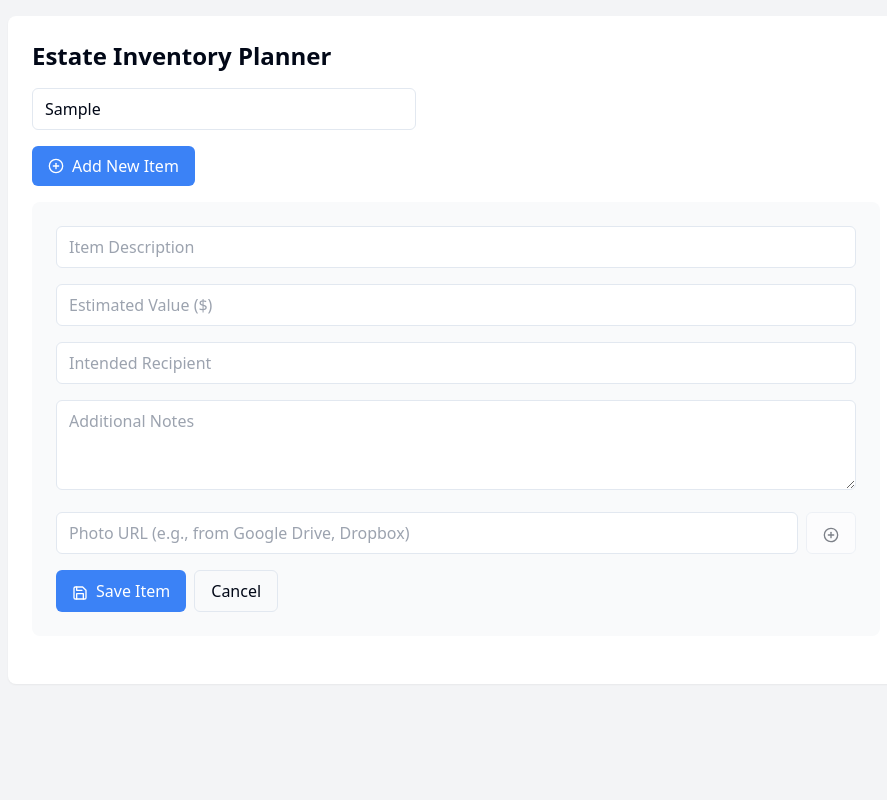
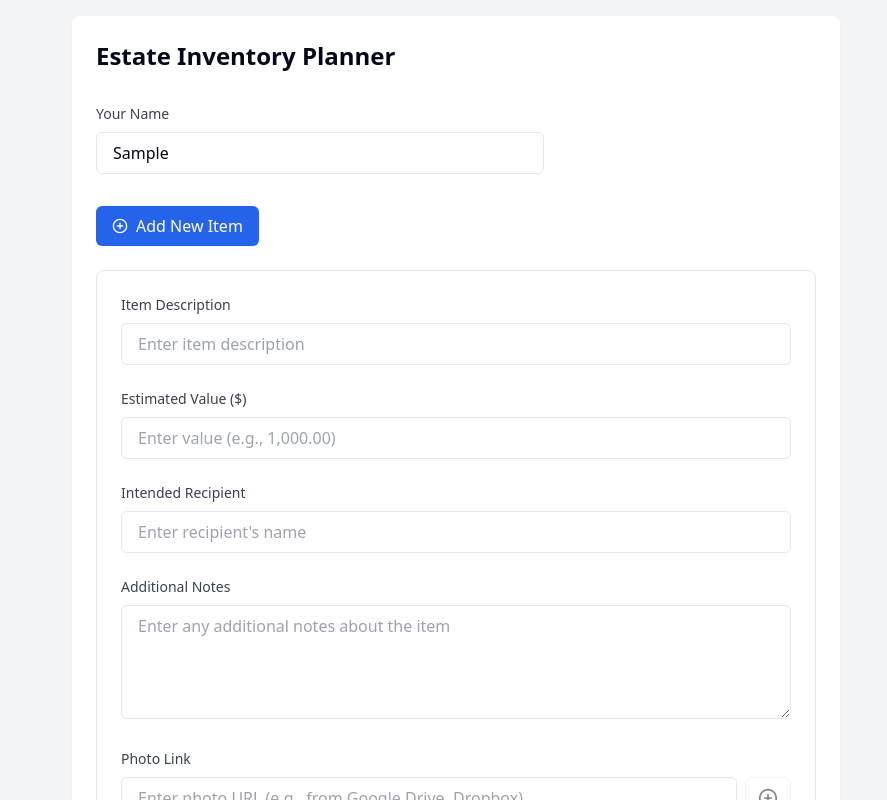
Before and after one commit to knevins1/test-202501, a Next.js app: page / in a window 1280 px wide. Both pictures are taken after typing "Sample" into the empty fields and a click on the button "Add New Item". Shown: the top 800 px of the page, without its empty margins (184-1071 px from the left). Built offline with nearby package versions, Linux system fonts and the light colour scheme.

Commit message:
Update v4  EstateplannerApp.js

```diff
--- a/components/EstateplannerApp.js
+++ b/components/EstateplannerApp.js
@@ -19,23 +19,16 @@ const EstateplannerApp = () => {
 
   // Format number with commas and decimal points
   const formatNumberWithCommas = (value) => {
-    // Remove all characters except numbers and decimal point
     const cleanValue = value.replace(/[^0-9.]/g, '');
-
-    // Ensure only one decimal point exists
     const parts = cleanValue.split('.');
     const wholePart = parts[0];
     const decimalPart = parts.length > 1 ? '.' + parts[1].slice(0, 2) : '';
-
-    // Add commas to the whole number part
     const wholeWithCommas = wholePart.replace(/\B(?=(\d{3})+(?!\d))/g, ',');
-
     return wholeWithCommas + decimalPart;
   };
 
   const handleAddItem = () => {
     if (currentItem.description && currentItem.value) {
-      // Include current photo URL if it exists
       const photos = currentItem.currentPhotoUrl
         ? [...currentItem.photos, currentItem.currentPhotoUrl]
         : currentItem.photos;
@@ -122,74 +115,89 @@ const EstateplannerApp = () => {
 
   return (
     <div className="min-h-screen bg-gray-100 p-4">
-      <div className="max-w-4xl mx-auto">
+      <div className="max-w-3xl mx-auto">
         <div className="bg-white rounded-lg shadow-sm p-6 mb-6">
-          <h1 className="text-2xl font-bold mb-4">Estate Inventory Planner</h1>
-          <div className="mb-4">
+          <h1 className="text-2xl font-bold mb-8">Estate Inventory Planner</h1>
+
+          <div className="mb-8">
+            <label className="block text-sm font-medium text-gray-700 mb-2">Your Name</label>
             <input
               type="text"
-              placeholder="Your Name"
+              placeholder="Enter your full name"
               value={userName}
               onChange={(e) => setUserName(e.target.value)}
-              className="w-full max-w-sm px-3 py-2 border rounded-md"
+              className="w-full max-w-md px-4 py-2 border rounded-md text-base"
             />
           </div>
 
           <button
             onClick={() => setShowForm(true)}
-            className="mb-4 bg-blue-500 text-white px-4 py-2 rounded-md flex items-center hover:bg-blue-600"
+            className="mb-6 bg-blue-600 text-white px-4 py-2 rounded-md flex items-center hover:bg-blue-700"
           >
             <PlusCircle className="mr-2 h-4 w-4" />
             Add New Item
           </button>
 
           {showForm && (
-            <div className="bg-gray-50 rounded-lg p-6 mb-6">
-              <div className="space-y-4">
+            <div className="bg-white border rounded-lg p-6 mb-8">
+              <div className="space-y-6">
+                <div className="form-group">
+                  <label className="block text-sm font-medium text-gray-700 mb-2">Item Description</label>
                   <input
-                  placeholder="Item Description"
+                    placeholder="Enter item description"
                     value={currentItem.description}
                     onChange={(e) => setCurrentItem({...currentItem, description: e.target.value})}
-                  className="w-full px-3 py-2 border rounded-md"
+                    className="w-full px-4 py-2 border rounded-md text-base"
                   />
+                </div>
 
+                <div className="form-group">
+                  <label className="block text-sm font-medium text-gray-700 mb-2">Estimated Value ($)</label>
                   <input
                     type="text"
-                  placeholder="Estimated Value ($)"
+                    placeholder="Enter value (e.g., 1,000.00)"
                     value={currentItem.value}
                     onChange={(e) => {
                       const formattedValue = formatNumberWithCommas(e.target.value);
                       setCurrentItem({...currentItem, value: formattedValue});
                     }}
-                  className="w-full px-3 py-2 border rounded-md"
+                    className="w-full px-4 py-2 border rounded-md text-base"
                   />
+                </div>
 
+                <div className="form-group">
+                  <label className="block text-sm font-medium text-gray-700 mb-2">Intended Recipient</label>
                   <input
-                  placeholder="Intended Recipient"
+                    placeholder="Enter recipient's name"
                     value={currentItem.recipient}
                     onChange={(e) => setCurrentItem({...currentItem, recipient: e.target.value})}
-                  className="w-full px-3 py-2 border rounded-md"
+                    className="w-full px-4 py-2 border rounded-md text-base"
                   />
+                </div>
 
+                <div className="form-group">
+                  <label className="block text-sm font-medium text-gray-700 mb-2">Additional Notes</label>
                   <textarea
-                  placeholder="Additional Notes"
+                    placeholder="Enter any additional notes about the item"
                     value={currentItem.notes}
                     onChange={(e) => setCurrentItem({...currentItem, notes: e.target.value})}
-                  className="w-full px-3 py-2 border rounded-md"
-                  rows={3}
+                    rows={4}
+                    className="w-full px-4 py-2 border rounded-md text-base resize-y"
                   />
+                </div>
 
-                <div className="space-y-2">
+                <div className="form-group">
+                  <label className="block text-sm font-medium text-gray-700 mb-2">Photo Link</label>
                   <div className="flex gap-2">
                     <input
                       type="url"
-                      placeholder="Photo URL (e.g., from Google Drive, Dropbox)"
+                      placeholder="Enter photo URL (e.g., from Google Drive, Dropbox)"
                       value={currentItem.currentPhotoUrl || ''}
                       onChange={(e) => setCurrentItem({
                         ...currentItem,
                         currentPhotoUrl: e.target.value
                       })}
-                      className="flex-1 px-3 py-2 border rounded-md"
+                      className="flex-1 px-4 py-2 border rounded-md text-base"
                     />
                     <button
                       type="button"
@@ -203,22 +211,24 @@ const EstateplannerApp = () => {
                         }
                       }}
                       disabled={!currentItem.currentPhotoUrl}
-                      className="px-4 py-2 border rounded-md bg-white hover:bg-gray-50 disabled:opacity-50 disabled:cursor-not-allowed"
+                      className="px-3 py-2 border rounded-md bg-white hover:bg-gray-50 disabled:opacity-50 disabled:cursor-not-allowed"
                     >
-                      <PlusCircle className="inline-block h-4 w-4" />
+                      <PlusCircle className="h-5 w-5" />
                     </button>
                   </div>
+                </div>
+
                 {currentItem.photos.length > 0 && (
-                    <div className="mt-2 border rounded-md p-3 bg-white">
-                      <p className="text-sm font-medium text-gray-700 mb-2">Added Photo Links:</p>
+                  <div className="mt-4 border rounded-md p-4 bg-gray-50">
+                    <div className="text-sm font-medium text-gray-700 mb-3">Added Photo Links:</div>
                     <div className="space-y-2">
                       {currentItem.photos.map((url, index) => (
-                          <div key={index} className="flex items-center justify-between p-2 rounded border bg-gray-50">
+                        <div key={index} className="flex items-center justify-between p-3 rounded border bg-white">
                           <a
                             href={url}
                             target="_blank"
                             rel="noopener noreferrer"
-                              className="text-blue-500 hover:underline truncate flex-1 text-sm"
+                            className="text-blue-600 hover:underline truncate flex-1 text-sm"
                           >
                             {url}
                           </a>
@@ -229,7 +239,7 @@ const EstateplannerApp = () => {
                                 photos: currentItem.photos.filter((_, i) => i !== index)
                               });
                             }}
-                              className="text-red-500 hover:bg-red-50 p-1 rounded ml-2"
+                            className="text-red-500 hover:bg-red-50 p-2 rounded ml-2"
                           >
                             <Trash2 className="h-4 w-4" />
                           </button>
@@ -238,14 +248,13 @@ const EstateplannerApp = () => {
                     </div>
                   </div>
                 )}
-                </div>
 
-                <div className="flex gap-2">
+                <div className="flex gap-2 pt-4">
                   <button
                     onClick={handleAddItem}
-                    className="bg-blue-500 text-white px-4 py-2 rounded-md hover:bg-blue-600"
+                    className="flex items-center px-4 py-2 bg-blue-600 text-white rounded-md hover:bg-blue-700"
                   >
-                    <Save className="inline-block mr-2 h-4 w-4" />
+                    <Save className="h-4 w-4 mr-2" />
                     {editingId ? 'Update Item' : 'Save Item'}
                   </button>
                   <button
@@ -316,7 +325,7 @@ const EstateplannerApp = () => {
                                   href={url}
                                   target="_blank"
                                   rel="noopener noreferrer"
-                                  className="block text-xs text-blue-500 hover:underline"
+                                  className="block text-xs text-blue-600 hover:underline"
                                 >
                                   {url}
                                 </a>
@@ -333,9 +342,9 @@ const EstateplannerApp = () => {
 
               <button
                 onClick={exportToCSV}
-                className="mt-6 px-4 py-2 border rounded-md hover:bg-gray-50"
+                className="mt-6 px-4 py-2 border rounded-md hover:bg-gray-50 flex items-center"
               >
-                <Download className="inline-block mr-2 h-4 w-4" />
+                <Download className="h-4 w-4 mr-2" />
                 Export to CSV
               </button>
             </>
```
Lines whose indentation alone changed are shown as unchanged.
